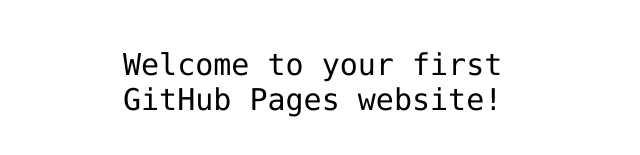
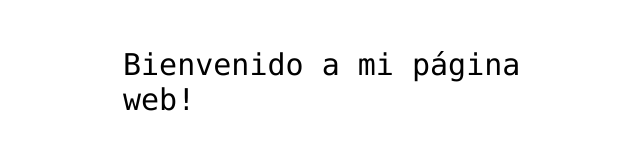
Before and after one commit to arabelarc91/hello-world, a plain HTML site: page index.html in a window 1280 px wide. Shown: the part 341-496 px from the top of the page, without its empty margins (317-957 px from the left). Drawn offline with Linux system fonts and the light colour scheme.

Commit message:
reescribiendo el tiempo - intento 1

```diff
--- a/index.html
+++ b/index.html
@@ -12,7 +12,7 @@
         <img src="https://octodex.github.com/images/daftpunktocat-thomas.gif" id="octocat" alt="octocat-gif" />
 
         <!-- Change this code here by copy and pasting your template on line 15 -->
-<p>Welcome to your first GitHub Pages website!</p>
+        <p>Bienvenido a mi página web!</p>
 
     </body>
 </html>
```
Lines whose indentation alone changed are shown as unchanged.
